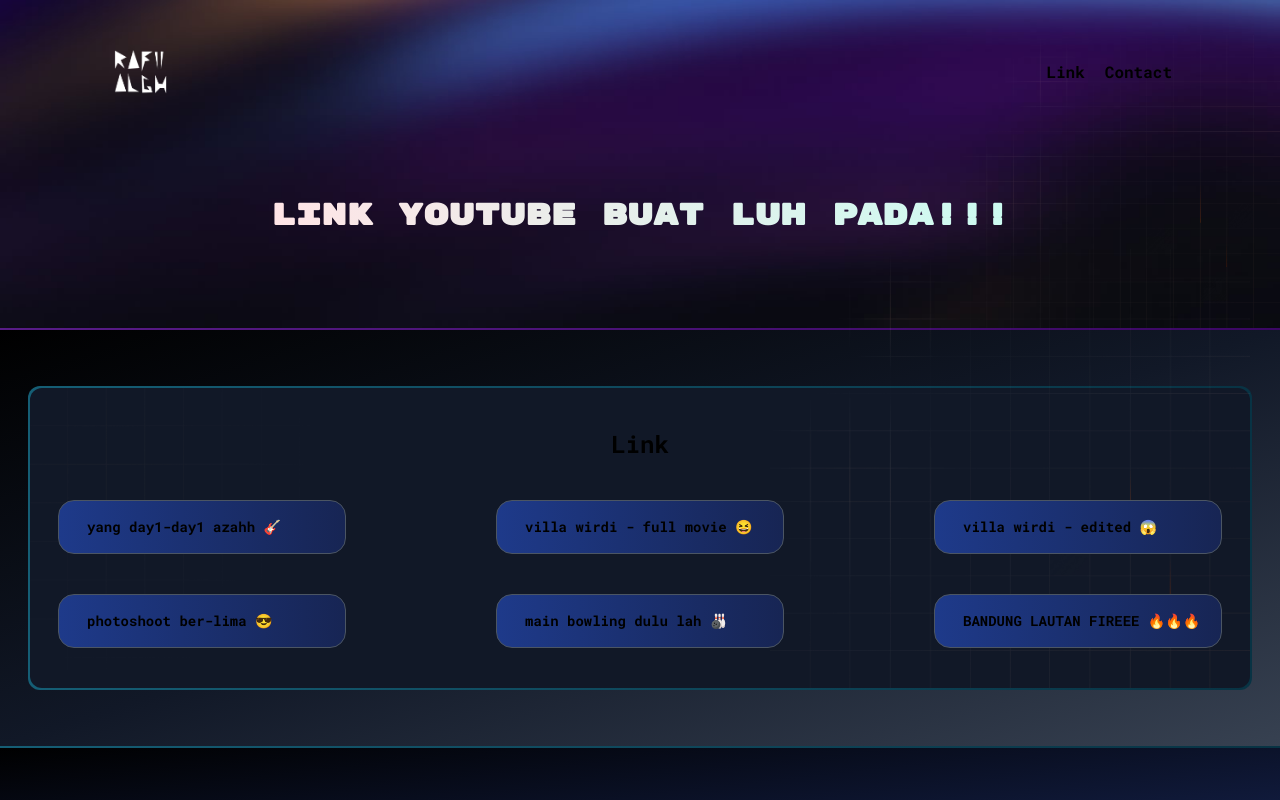
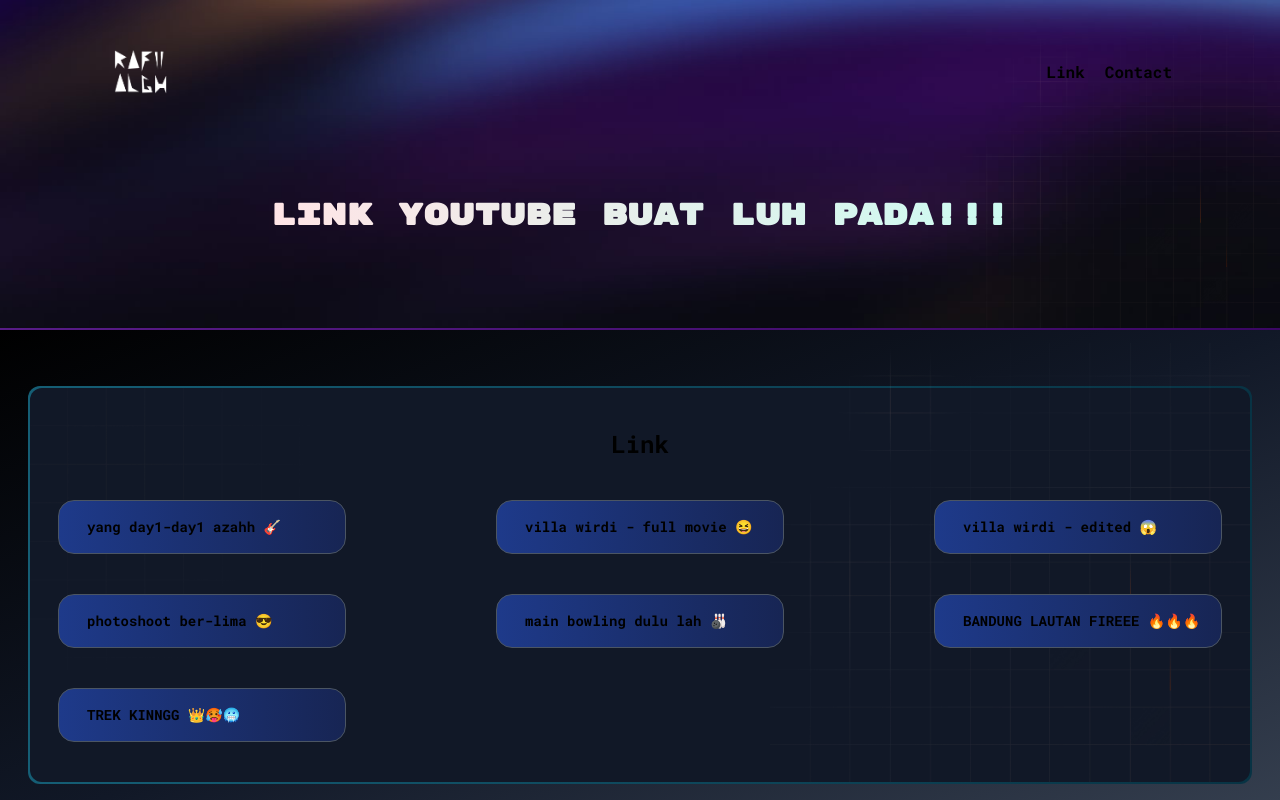
Before and after one commit to rafiialgh/link-tree-youtube, a Next.js app: page / in a window 1280 px wide. Shown: the top 800 px of the page. Built offline with nearby package versions, Linux system fonts and the light colour scheme.

Commit message:
link trekking

```diff
--- a/src/app/link.js
+++ b/src/app/link.js
@@ -23,6 +23,10 @@
     link: "https://youtu.be/61c9tTcHe1A",
     name: "BANDUNG LAUTAN FIREEE 🔥🔥🔥"
   },
+  {
+    link: "https://youtu.be/doBRtecPJ5M",
+    name: "TREK KINNGG 👑🥵🥶"
+  },
 ]
 
 export default link
```
